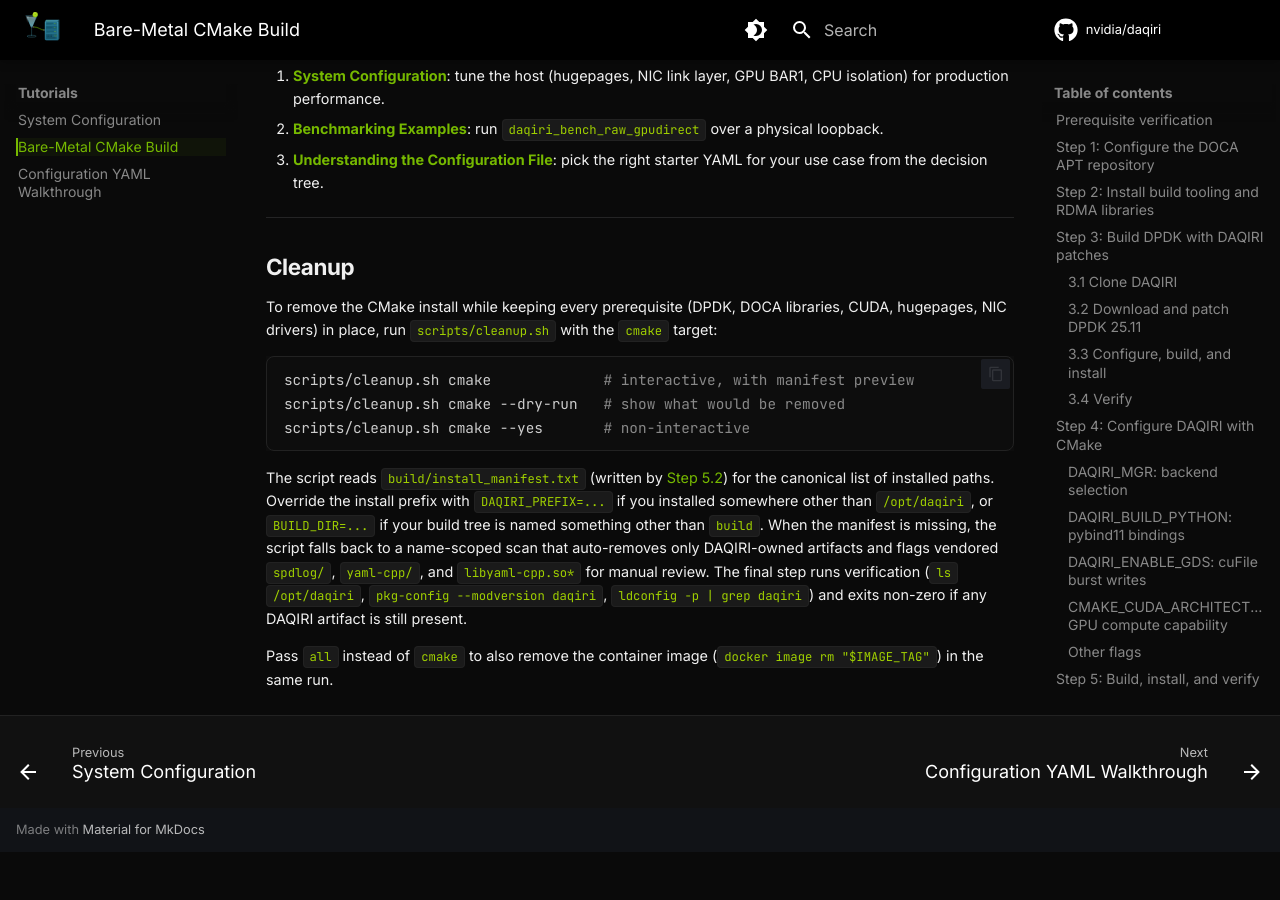
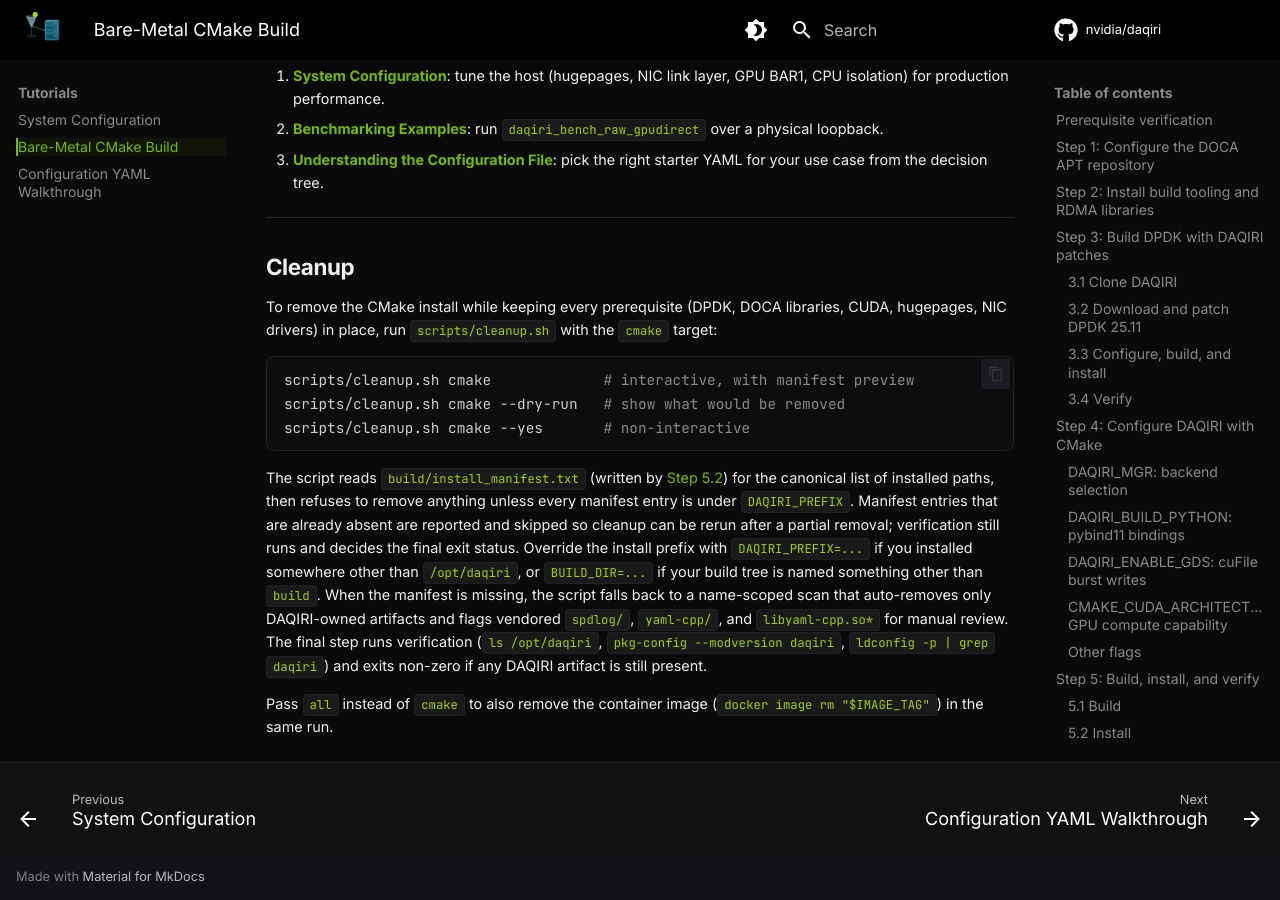
Before and after one commit to NVIDIA/daqiri, an MkDocs documentation site: the page built from docs/tutorials/bare-metal-cmake-build.md, in a window 1280 px wide and 900 px high, scrolled down 10142 px. Built offline with MkDocs 1.6.1 and Material for MkDocs 9.7.7, drawn with Linux system fonts in a browser that asks for light colours; comment, search, counter and statistics services are not loaded; before the commit the page ends 10994 px from its top, so only the background shows below that.

Commit message:
#119 - Harden cleanup script reruns
Signed-off-by: Denis Leshchev <dleshchev@nvidia.com>

````diff
--- a/docs/tutorials/bare-metal-cmake-build.md
+++ b/docs/tutorials/bare-metal-cmake-build.md
@@ -459,6 +459,6 @@
 scripts/cleanup.sh cmake --yes       # non-interactive
 ```
 
-The script reads `build/install_manifest.txt` (written by [Step 5.2](#52-install)) for the canonical list of installed paths. Override the install prefix with `DAQIRI_PREFIX=...` if you installed somewhere other than `/opt/daqiri`, or `BUILD_DIR=...` if your build tree is named something other than `build`. When the manifest is missing, the script falls back to a name-scoped scan that auto-removes only DAQIRI-owned artifacts and flags vendored `spdlog/`, `yaml-cpp/`, and `libyaml-cpp.so*` for manual review. The final step runs verification (`ls /opt/daqiri`, `pkg-config --modversion daqiri`, `ldconfig -p | grep daqiri`) and exits non-zero if any DAQIRI artifact is still present.
+The script reads `build/install_manifest.txt` (written by [Step 5.2](#52-install)) for the canonical list of installed paths, then refuses to remove anything unless every manifest entry is under `DAQIRI_PREFIX`. Manifest entries that are already absent are reported and skipped so cleanup can be rerun after a partial removal; verification still runs and decides the final exit status. Override the install prefix with `DAQIRI_PREFIX=...` if you installed somewhere other than `/opt/daqiri`, or `BUILD_DIR=...` if your build tree is named something other than `build`. When the manifest is missing, the script falls back to a name-scoped scan that auto-removes only DAQIRI-owned artifacts and flags vendored `spdlog/`, `yaml-cpp/`, and `libyaml-cpp.so*` for manual review. The final step runs verification (`ls /opt/daqiri`, `pkg-config --modversion daqiri`, `ldconfig -p | grep daqiri`) and exits non-zero if any DAQIRI artifact is still present.
 
 Pass `all` instead of `cmake` to also remove the container image (`docker image rm "$IMAGE_TAG"`) in the same run.
````
Also changed, not shown: 1 other file.
